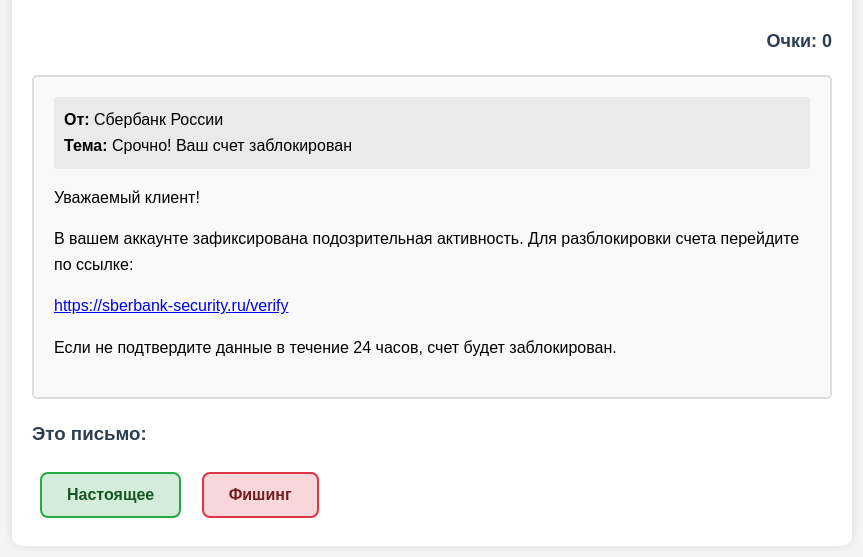
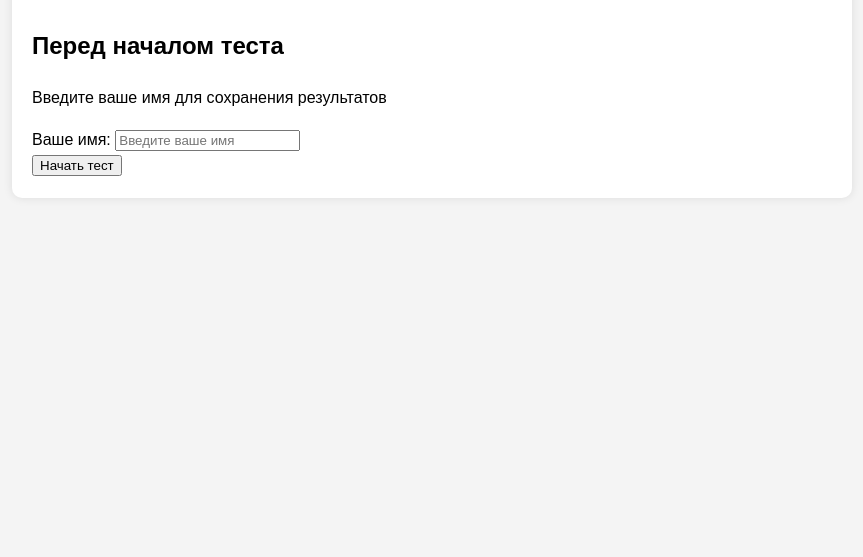
Before and after one commit to Kaswud/Digital-Security-Simulator, a plain HTML site: page index.html in a window 1280 px wide. Shown: the part 163-720 px from the top of the page, without its empty margins (208-1071 px from the left). Drawn offline with Linux system fonts and the light colour scheme.

Commit message:
Update_2 index.html
for results

```diff
--- a/index.html
+++ b/index.html
@@ -13,7 +13,24 @@
             <p>Проверь, сможешь ли ты отличить настоящее письмо от мошеннического!</p>
         </header>
 
-        <div id="game-screen">
+        <!-- НАЧАЛЬНЫЙ ЭКРАН С ФОРМОЙ -->
+        <div id="start-screen">
+            <div class="start-content">
+                <h2>Перед началом теста</h2>
+                <p>Введите ваше имя для сохранения результатов</p>
+                <form id="user-form">
+                    <div class="form-group">
+                        <label for="user-name">Ваше имя:</label>
+                        <input type="text" id="user-name" name="user-name" required
+                               placeholder="Введите ваше имя" autocomplete="name">
+                    </div>
+                    <button type="submit" id="start-btn" class="btn-start">Начать тест</button>
+                </form>
+            </div>
+        </div>
+
+        <!-- ЭКРАН ИГРЫ (изначально скрыт) -->
+        <div id="game-screen" class="hidden">
             <div id="score">Очки: <span id="points">0</span></div>
 
             <div id="email-container">
@@ -30,9 +47,9 @@
             </div>
 
             <div id="question">
-    <h3>Это письмо:</h3>
-    <button class="answer-btn btn-real" data-answer="real">Настоящее</button>
-    <button class="answer-btn btn-phishing" data-answer="phishing">Фишинг</button>
+                <h3>Это письмо:</h3>
+                <button class="answer-btn btn-real" data-answer="real">Настоящее</button>
+                <button class="answer-btn btn-phishing" data-answer="phishing">Фишинг</button>
             </div>
 
             <div id="feedback" class="hidden">
@@ -42,14 +59,20 @@
             </div>
         </div>
 
+        <!-- ЭКРАН РЕЗУЛЬТАТОВ -->
         <div id="results" class="hidden">
             <h2>Результат: <span id="final-score">0</span>/<span id="total-questions">0</span></h2>
-            <button id="restart-btn">Начать заново</button>
-            <button id="research-btn" style="margin: 10px; padding: 10px;">Посмотреть результаты исследования</button>
+            <div id="personal-result">
+                <!-- Сюда будет вставлено персональное сообщение с именем -->
+            </div>
+            <div class="result-actions">
+                <button id="restart-btn">Начать заново</button>
+                <button id="export-btn" class="btn-export">Сохранить мой результат</button>
+                <button id="research-btn">Посмотреть результаты исследования</button>
+            </div>
         </div>
     </div>
 
     <script src="script.js"></script>
 </body>
-
 </html>
```
